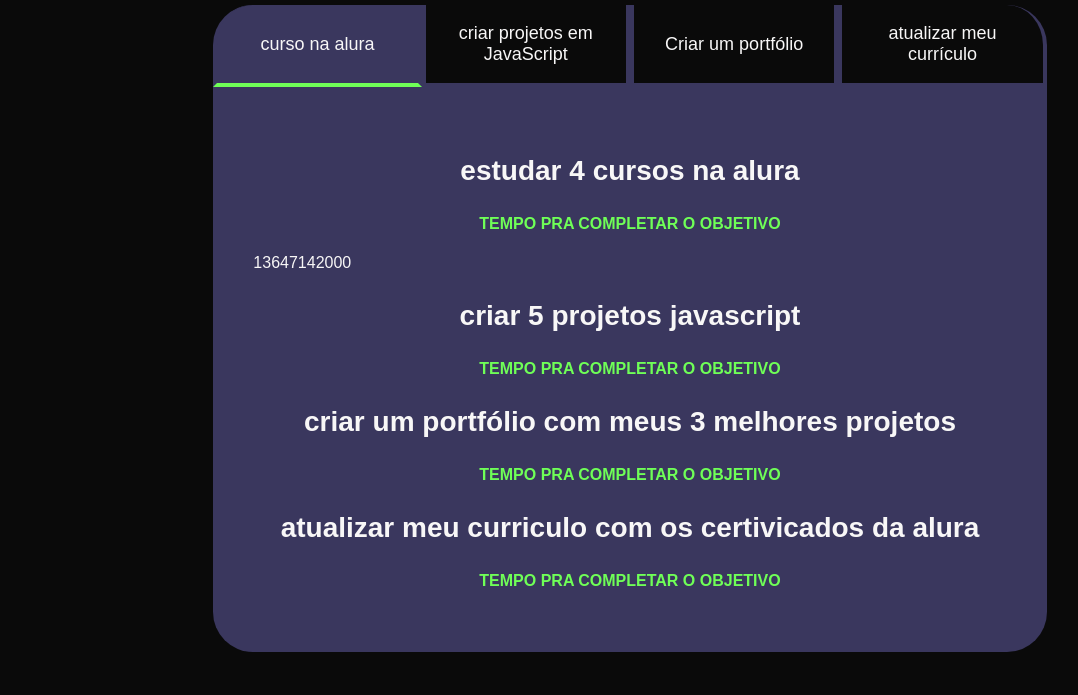
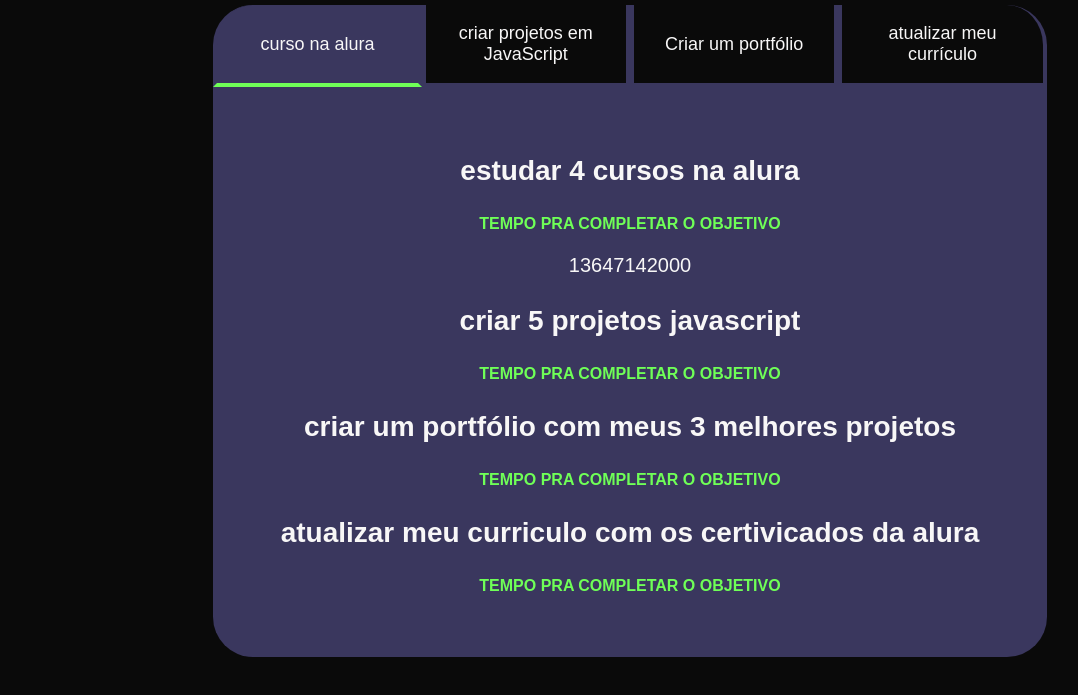
Before and after one commit to lucascriadefavela/3C-2024, a plain HTML site: page index.html in a window 1280 px wide. Shown: the part 93-788 px from the top of the page, without its empty margins (10-1088 px from the left). Drawn offline with Linux system fonts and the light colour scheme.

Commit message:
Update style.css

```diff
--- a/style.css
+++ b/style.css
@@ -48,7 +48,7 @@ font-size: 32px;
     border-top: none;
 }
 
-.botao::first-child{
+.botao:first-child{
     border-radius: 40px 40px 0 0;
 }
 
@@ -86,6 +86,10 @@ font-size: 32px;
     color: var(--verde);
     text-transform: uppercase;
 }
+.contador{
+    font-size: 20px;
+    text-align: center;
+}
 
 @media screen and (min-width: 768px) {
     .botoes{
@@ -95,6 +99,6 @@ font-size: 32px;
         border-radius: 40px 0 0 0;
     }
     .botao:last-child{
-        border-radius: 0 40px 0 0   ;
+        border-radius: 0 40px 0 0;
     }
 }
```
